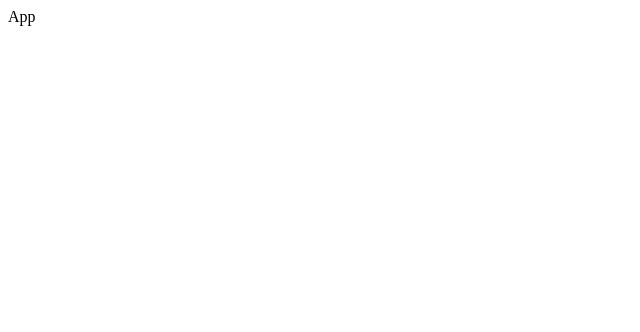
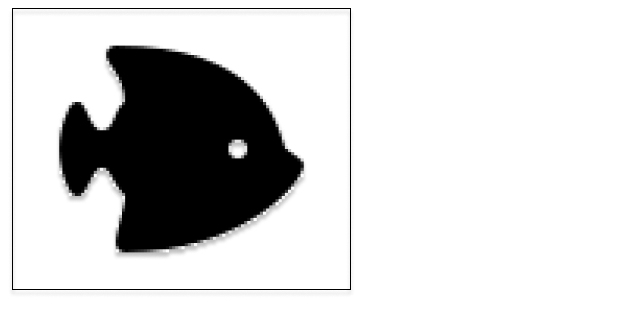
Before and after one commit to Ayykody/info442_B5, a React (Create React App) app in the folder info442/: page / in a window 1280 px wide. Shown: the top 332 px of the page, without its empty margins (0-640 px from the left). Built offline with nearby package versions, Linux system fonts and the light colour scheme.

Commit message:
will finish rest of navbar and header later

```diff
--- a/info442/src/App.js
+++ b/info442/src/App.js
@@ -1,8 +1,11 @@
 import React from 'react'
+import Header from './Components/Header'
 
 const App = () => {
   return (
-    <div>App</div>
+    <div>
+      <Header/>
+    </div>
   )
 }
 
--- a/info442/src/Components/Header.js
+++ b/info442/src/Components/Header.js
@@ -1,5 +1,5 @@
 import React from 'react';
-import NavBar from './NavBar';
+import NavBar from './Navbar';
 
 function Header() {
   return (
--- a/info442/src/Components/Navbar.js
+++ b/info442/src/Components/Navbar.js
@@ -1,10 +1,11 @@
 import React from 'react';
+import logo from '../Images/Fish.png';
 
 function NavBar() {
   return (
     <nav className=''>
         <a href='#' className=''>
-            <img src='' alt=''/>
+            <img src={logo} alt=''/>
         </a>
     </nav>
   )
```
Also changed, not shown: info442/src/Images/Fish.png (added).
